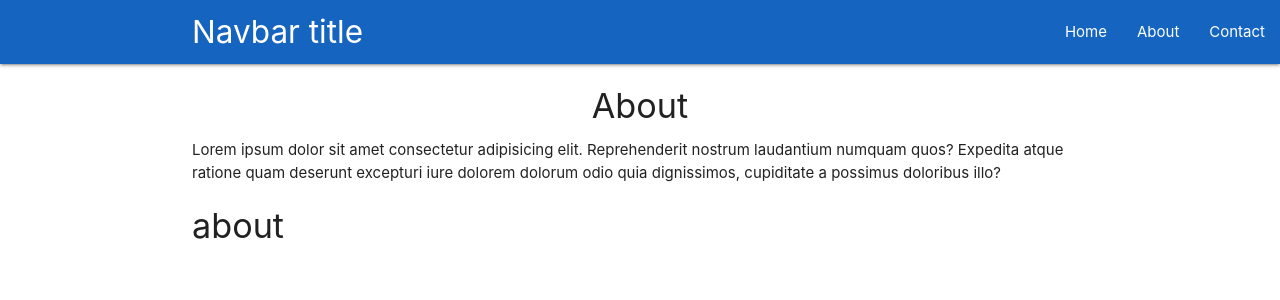
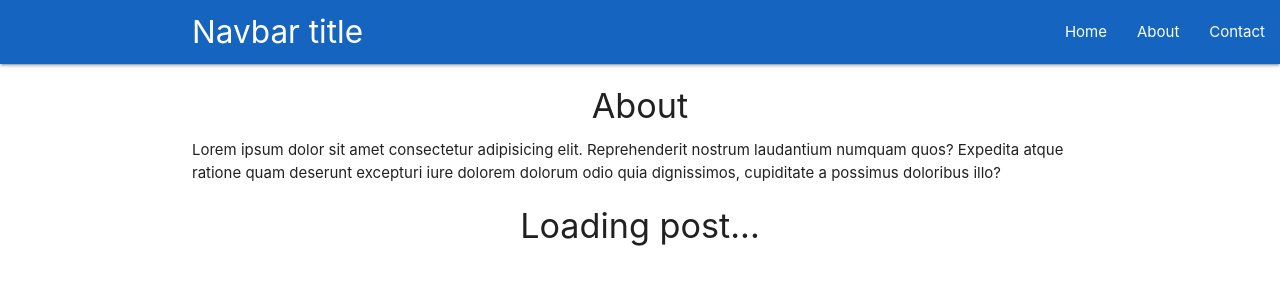
Before and after one commit to LucasBKing/react_basics, a React (Create React App) app: page /about in a window 1280 px wide. Shown: the top 300 px of the page. Built offline with nearby package versions, Linux system fonts and the light colour scheme; no server answers.

Commit message:
post id working

```diff
--- a/src/App.js
+++ b/src/App.js
@@ -19,7 +19,7 @@
           <Route exact path='/' component={Home} />
           <Route path='/about' component={About} />
           <Route path='/contact' component={Contact} />
-          <Route path='/:post_id' component={Post} />
+          <Route exact path='/:post_id' component={Post} />
         </div>
       </BrowserRouter>
     );
--- a/src/components/Home.js
+++ b/src/components/Home.js
@@ -1,5 +1,7 @@
 import React, { Component } from 'react';
 import axios from 'axios';
+import { Link } from 'react-router-dom';
+
 //Functional components cannot use lyfecicle hooks
 //Change it to class based component
 class Home extends Component {
@@ -24,7 +26,9 @@
                 return(
                     <div className="post card" key={post.id}>
                         <div className="card-content">
-                            <span className="card-title">{post.title}</span>
+                            <Link to={'/' + post.id }>
+                                <span className="card-title">{post.title}</span>
+                            </Link>
                             <p>{post.body}</p>
                         </div>
                     </div>
--- a/src/components/Post.js
+++ b/src/components/Post.js
@@ -1,21 +1,35 @@
 import React, { Component } from 'react';
+import axios from 'axios';
 
 class Post extends Component {
     state = {
-        id: null
+        post: null
     }
 
     componentDidMount() {
         let id = this.props.match.params.post_id;
-        this.setState({
-            id
-        })
+        axios.get('https://jsonplaceholder.typicode.com/posts/' + id)
+            .then(res => {
+                this.setState({
+                    post: res.data
+                })
+            });
     }
 
     render() {
+        const post = this.state.post ? (
+            <div className="post">
+                <h4 className="center">{this.state.post.title}</h4>
+                <p>{this.state.post.body}</p>
+            </div>
+        ) : (
+            <div className="center">
+                Loading post...
+            </div>
+        )
         return(
             <div className="container">
-                <h4>{this.state.id}</h4>
+                <h4>{ post }</h4>
             </div>
         )
     }
```
